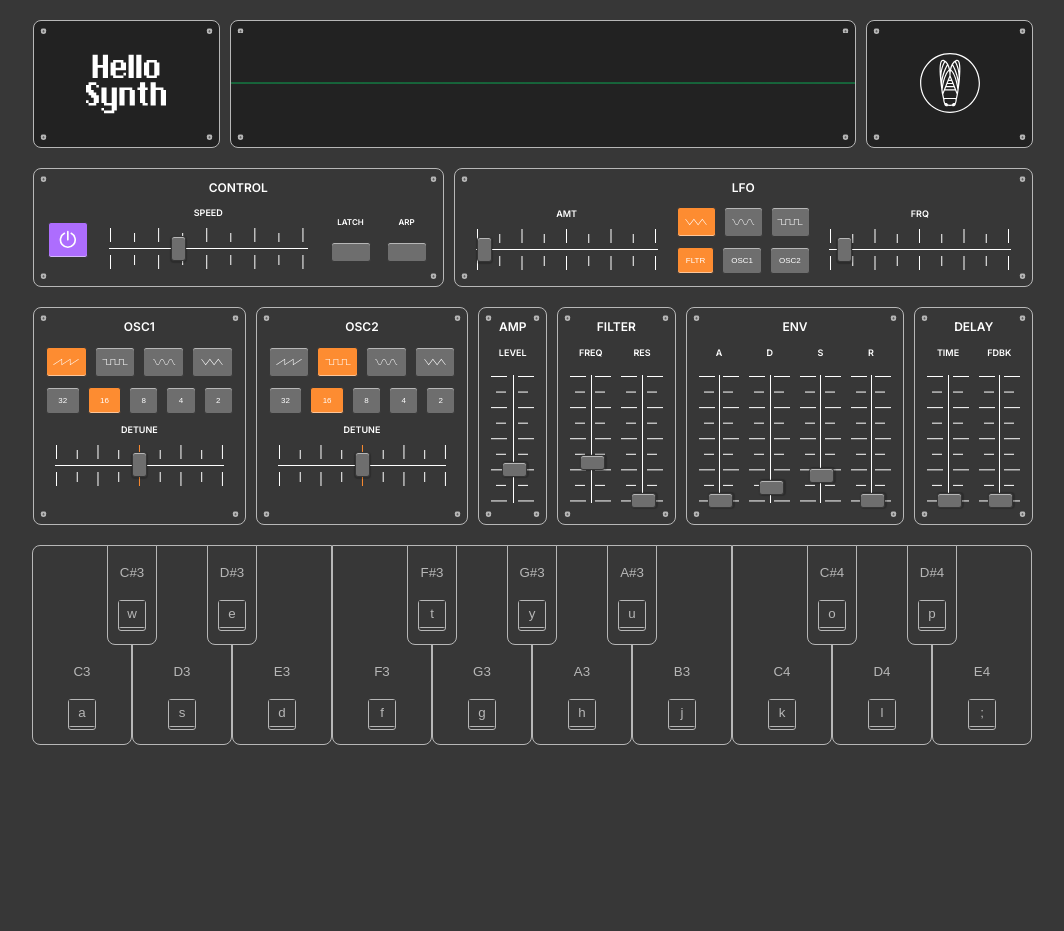
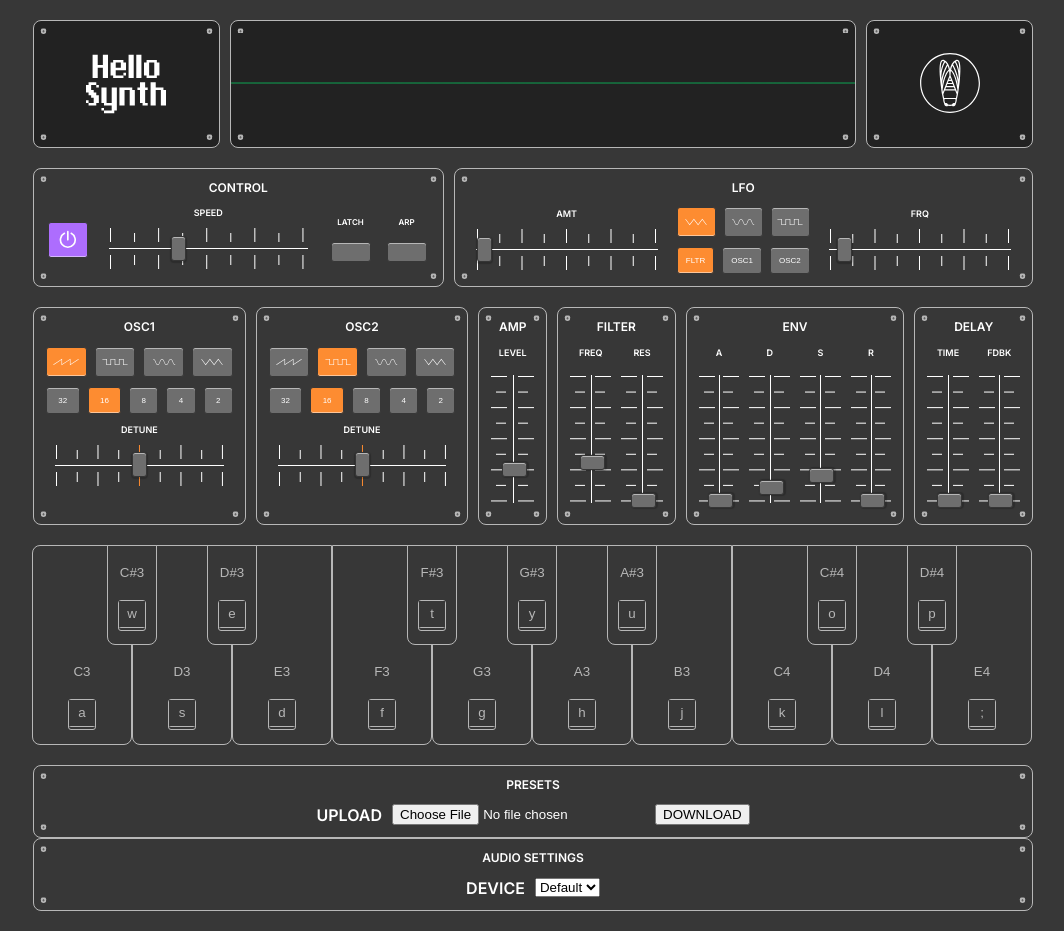
Before and after one commit to cicadasound/hello-synthesizer, a React (Create React App) app: page / in a window 1280 px wide. Shown: the whole page, without its empty margins (107-1171 px from the left). Before the commit the page ends 800 px from the top, so only its background shows below. Built offline with nearby package versions, Linux system fonts and the light colour scheme.

Commit message:
Adding preset upload and download

```diff
--- /dev/null
+++ b/src/components/AudioSettings.js
@@ -0,0 +1,62 @@
+import React, {useEffect, useState, useRef} from 'react';
+
+import {Module} from './Module';
+
+export const AudioSettings = ({hidden, onDeviceChange}) => {
+  const midiAccessRef = useRef(null);
+  const [outputs, setOutputs] = useState([]);
+  const [selectedOutput, setSelectedOutput] = useState(null);
+
+  const handleOutputSelectChange = (event) => {
+    const newSelectedOutput = outputs.find(
+      (output) => output.id === event.target.value
+    );
+
+    if (!newSelectedOutput) {
+        return;
+    }
+
+    onDeviceChange(newSelectedOutput);
+    setSelectedOutput(newSelectedOutput);
+  };
+
+  const getOutputDevices = async () => {
+    const devices = await navigator.mediaDevices.enumerateDevices();
+    if (devices) {
+        const newOutputs = devices.filter((device) => device.kind === 'audiooutput').map((device) => {
+            return {
+                id: device.deviceId,
+                name: device.label,
+            };
+        })
+        setOutputs(newOutputs);
+    }
+  };
+
+  React.useEffect(() => {
+    getOutputDevices();
+  }, []);
+
+  return (
+    !hidden && (
+      <Module title="AUDIO SETTINGS">
+        <label>DEVICE</label>
+        <select
+          value={selectedOutput?.id || 'all'}
+          onChange={handleOutputSelectChange}
+        >
+          <option key="default" value="default">
+            Default
+          </option>
+          {outputs.map((output) => {
+            return (
+              <option key={output.id} value={output.id}>
+                {output.name}
+              </option>
+            );
+          })}
+        </select>
+      </Module>
+    )
+  );
+};
--- a/src/components/Midi.js
+++ b/src/components/Midi.js
@@ -39,11 +39,9 @@ export const Midi = ({audioContext, onNotePlayed, onNoteStopped, hidden}) => {
 
     switch (command) {
       case 144: // noteOn
-        console.log('Note on', note);
         onNotePlayed(note, true);
         break;
       case 128: // noteOff
-        console.log('Note off', note);
         onNoteStopped(note);
         break;
     }
--- /dev/null
+++ b/src/components/Presets.js
@@ -0,0 +1,39 @@
+import React, {useEffect, useState, useRef} from 'react';
+
+import {Module} from './Module';
+
+export const Presets = ({hidden, onPresetChange, onPresetDownload}) => {
+  const [presets, setPresets] = useState([]);
+  const [selectedPreset, setSelectedPreset] = useState(null);
+
+  const handlePresetChange = (event) => {
+    const newSelectedPreset = presets.find(
+      (preset) => preset.id === event.target.value
+    );
+
+    if (!newSelectedPreset) {
+        return;
+    }
+    setSelectedPreset(newSelectedPreset);
+  };
+
+  const handleChange = e => {
+    const fileReader = new FileReader();
+    fileReader.readAsText(e.target.files[0], "UTF-8");
+    fileReader.onload = e => {
+      const preset = JSON.parse(e.target.result);
+      console.log("e.target.result", preset);
+      onPresetChange(preset);
+    };
+  };
+
+  return (
+    !hidden && (
+      <Module title="PRESETS">
+        <label>UPLOAD</label>
+        <input type="file" onChange={handleChange} />
+        <button onClick={onPresetDownload}>DOWNLOAD</button>
+      </Module>
+    )
+  );
+};
--- a/src/components/Synth.js
+++ b/src/components/Synth.js
@@ -2,6 +2,7 @@ import React, {useEffect, useState, useRef} from 'react';
 import classnames from 'classnames';
 
 import {Analyser} from './Analyser';
+import {AudioSettings} from './AudioSettings';
 import {Oscillator} from './Oscillator';
 import {Amp} from './Amp';
 import {Filter} from './Filter';
@@ -13,9 +14,20 @@ import {LFO} from './LFO';
 import {Module} from './Module';
 import {CicadaIcon, LogoIcon} from '../icons';
 import {Midi} from './Midi';
+import {Presets} from './Presets';
 
 import KEYS from '../data/KEYS';
 import NOTES from '../data/NOTES';
+
+function downloadObjectAsJson(exportObj, exportName) {
+  var dataStr = "data:text/json;charset=utf-8," + encodeURIComponent(JSON.stringify(exportObj));
+  var downloadAnchorNode = document.createElement('a');
+  downloadAnchorNode.setAttribute("href",     dataStr);
+  downloadAnchorNode.setAttribute("download", exportName + ".json");
+  document.body.appendChild(downloadAnchorNode); // required for firefox
+  downloadAnchorNode.click();
+  downloadAnchorNode.remove();
+}
 
 const DEFAULTS = {
   lfo: {
@@ -60,6 +72,8 @@ const DEFAULTS = {
 
 export const Synth = () => {
   const audioContextRef = useRef(null);
+  const audioRef = useRef(null);
+  const destinationRef = useRef(null);
   const voicesRef = useRef([]);
   const mainGainRef = useRef(null);
   const filterRef = useRef(null);
@@ -81,15 +95,15 @@ export const Synth = () => {
   const [envelope, setEnvelope] = useState(DEFAULTS.envelope);
   const [delay, setDelay] = useState(DEFAULTS.delay);
   const [control, setControl] = useState(DEFAULTS.control);
-  const [midiSettingsVisible, setMidiSettingsVisible] = useState(false);
+  const [settingsVisible, setSettingsVisible] = useState(true);
 
   React.useEffect(() => {
     const synth = document.getElementById('synth');
     synth.focus();
-    setTimeout(() => powerOn(), 500);
+    setTimeout(() => powerOn(), 300);
   }, []);
 
-  const loadPreset = () => {
+  const loadDefaultPreset = () => {
     const savedSettings = localStorage.getItem('HelloSynthPreset');
 
     if (!savedSettings) {
@@ -97,19 +111,11 @@ export const Synth = () => {
     }
 
     const preset = JSON.parse(savedSettings);
-    console.log(preset);
 
-    const {
-      lfo,
-      osc1,
-      osc2,
-      amp,
-      filter,
-      delay,
-      control,
-      envelope,
-    } = preset;
+    handlePresetChange(preset);
+  };
 
+  const handlePresetChange = ({lfo, osc1, osc2, amp, filter, delay, control, envelope}) => {
     handleLFOChange(lfo);
     handleOsc1Change(osc1);
     handleOsc2Change(osc2);
@@ -133,6 +139,24 @@ export const Synth = () => {
     };
 
     localStorage.setItem('HelloSynthPreset', JSON.stringify(presetSettings));
+  };
+
+  const downloadPreset = () => {
+    const presetSettings = {
+      lfo,
+      osc1,
+      osc2,
+      amp,
+      filter,
+      delay,
+      control,
+      envelope,
+    };
+    downloadObjectAsJson(presetSettings, 'hello-synth');
+  }
+
+  const uploadPreset = () => {
+
   };
 
   useEffect(() => {
@@ -216,6 +240,16 @@ export const Synth = () => {
     lfoRef.current = null;
     lfoGainRef.current = null;
     arpClockRef.current = null;
+  };
+
+  const handleDestinationDeviceChange = (newAudioDevice) => {
+    destinationRef.current = audioContextRef.current.createMediaStreamDestination();
+    mainGainRef.current.disconnect();
+    mainGainRef.current.connect(destinationRef.current);
+    audioRef.current = new Audio();
+    audioRef.current.srcObject = destinationRef.current.stream;
+    audioRef.current.play();
+    audioRef.current.setSinkId(newAudioDevice.id)
   };
 
   const createOscillator = (note) => {
@@ -327,8 +361,8 @@ export const Synth = () => {
   const powerOn = () => {
     setPoweredOn(true);
     setupAudioContext();
-    loadPreset();
-  }
+    loadDefaultPreset();
+  };
 
   const handlePowerChange = () => {
     if (poweredOn) {
@@ -436,11 +470,12 @@ export const Synth = () => {
       setPressedKeys([]);
       return;
     } else if (key === 'M' && event.shiftKey) {
-      setMidiSettingsVisible(!midiSettingsVisible);
+      setSettingsVisible(!settingsVisible);
       return;
     } else if (key === 's' && event.metaKey) {
       event.preventDefault();
-      savePreset();
+      // savePreset();
+      downloadPreset();
       return;
     }
 
@@ -553,11 +588,20 @@ export const Synth = () => {
         poweredOn={poweredOn}
       />
       <div id="settings" className="panel">
+        <Presets
+          hidden={!settingsVisible}
+          onPresetChange={handlePresetChange}
+          onPresetDownload={downloadPreset}
+        />
         <Midi
-          hidden={!midiSettingsVisible}
+          hidden={!settingsVisible}
           audioContext={audioContextRef.current}
           onNotePlayed={createOscillator}
           onNoteStopped={destroyOscillator}
+        />
+        <AudioSettings
+          hidden={!settingsVisible}
+          onDeviceChange={handleDestinationDeviceChange}
         />
       </div>
     </div>
```
Also changed, not shown: src/components/Control.js (+7 -1 lines), 1 other file (tests, documents, lock files or other folders).
